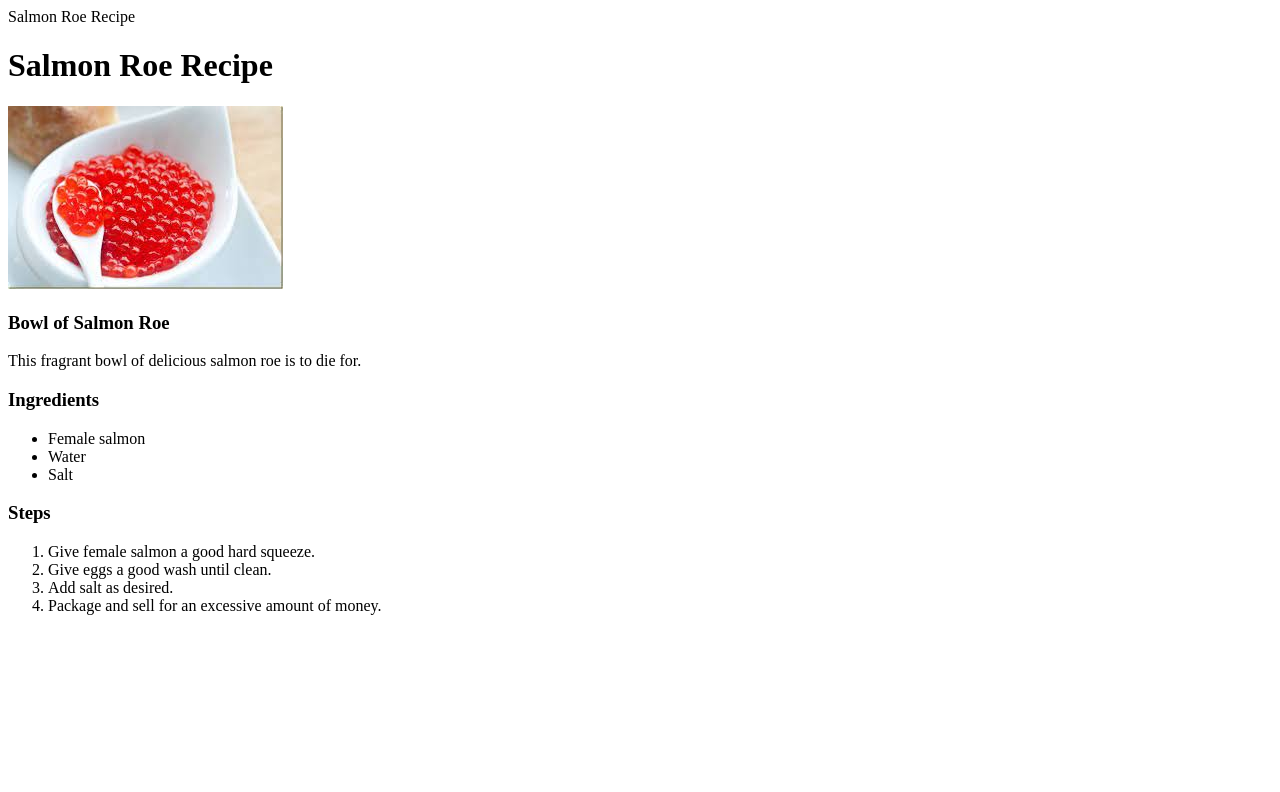
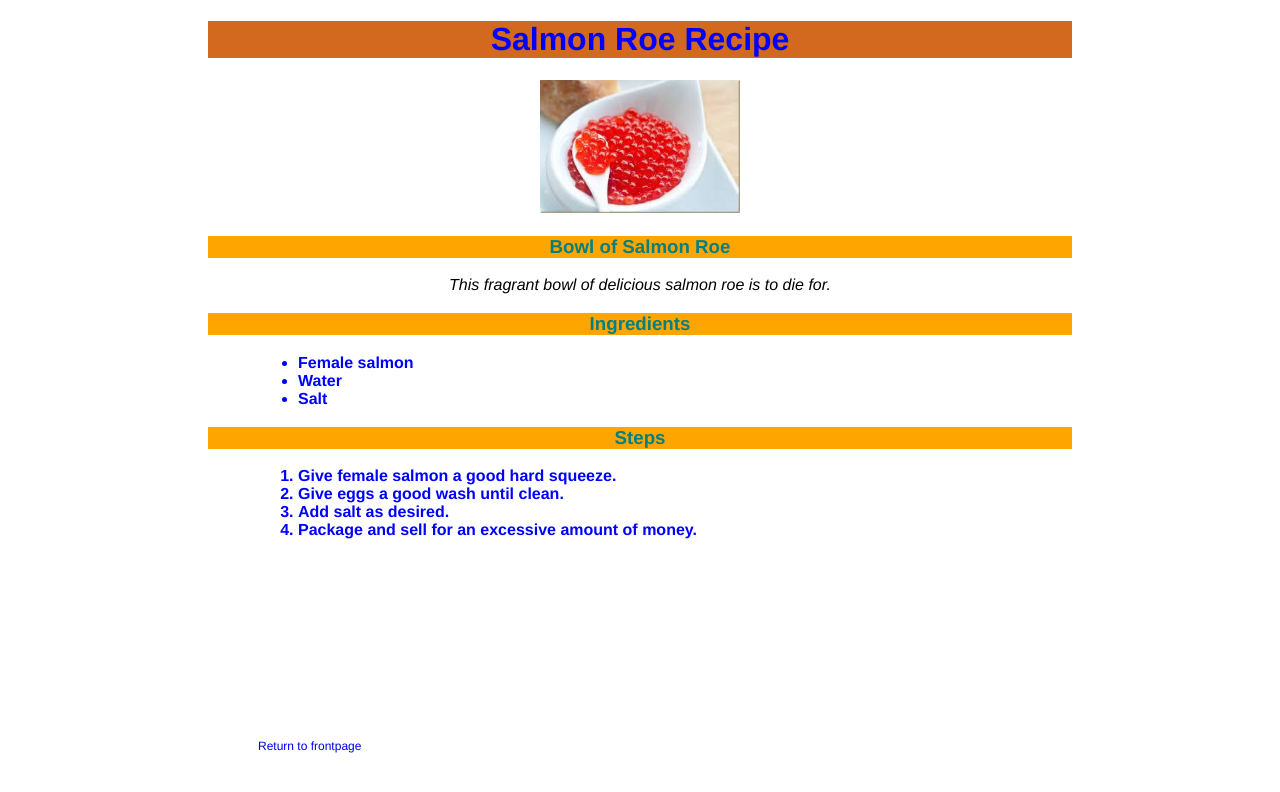
Before and after one commit to chenxi896896/odin-recipes, a plain HTML site: page recipes/salmon roe.html in a window 1280 px wide. Drawn offline with Linux system fonts and the light colour scheme.

Commit message:
Added style.css

```diff
--- a/recipes/salmon roe.html
+++ b/recipes/salmon roe.html
@@ -2,15 +2,20 @@
 
 <html lang="en">
     <head>
-        <meta charset="utf-8"
+        <meta charset="utf-8">
         <title>Salmon Roe Recipe</title>
+        <link rel="stylesheet" href="../style.css">
     </head>
 
     <body>
         <h1>Salmon Roe Recipe</h1>
-        <img src="../images/salmon roe.jpeg" alt="salmon roe">
+        <div id="picture">
+            <img src="../images/salmon roe.jpeg" alt="salmon roe" class="picture">
+        </div>
         <h3>Bowl of Salmon Roe</h3>
-        <p>This fragrant bowl of delicious salmon roe is to die for.</p>
+        <div class="description">
+            <p>This fragrant bowl of delicious salmon roe is to die for.</p>
+        </div>
         <h3>Ingredients</h3>
         <ul>
             <li>Female salmon</li>
@@ -24,5 +29,8 @@
             <li>Add salt as desired.</li>
             <li>Package and sell for an excessive amount of money.</li>
         </ol>
+        <div class="return">
+            <a href="../index.html">Return to frontpage</a>
+        </div>
     </body>
 </html>
--- /dev/null
+++ b/style.css
@@ -0,0 +1,60 @@
+* {
+    font-family: Helvetica, sans-serif;
+}
+
+h1 {
+    background-color: chocolate;
+    color: blue;
+    text-align: center;
+    margin-left: 200px;
+    margin-right: 200px;
+}
+
+h3 {
+    background-color: orange;
+    color: teal;
+    text-align: center;
+    margin-left: 200px;
+    margin-right: 200px;
+}
+
+.description {
+    margin-left: 250px;
+    margin-right: 250px;
+    font-style: italic;
+    text-align: center;
+}
+
+ul,
+ol {
+    color: blue;
+    font-weight: bold;
+    margin-left: 250px;
+}
+
+img {
+    height: auto;
+    width: 200px;
+}
+
+div#picture {
+    text-align: center;
+}
+
+.foot {
+    font-style: italic;
+    font-size: 8px;
+    margin-top: 500px;
+    text-align: center;
+    color: pink;
+}
+
+.return {
+    margin-left: 250px;
+    margin-top: 200px;
+    font-size: 12px;
+}
+
+a {
+    text-decoration: none;
+}
```
Also changed, not shown: index.html (+4 -0 lines), recipes/cake.html (+10 -2 lines), recipes/water.html (+10 -2 lines).
